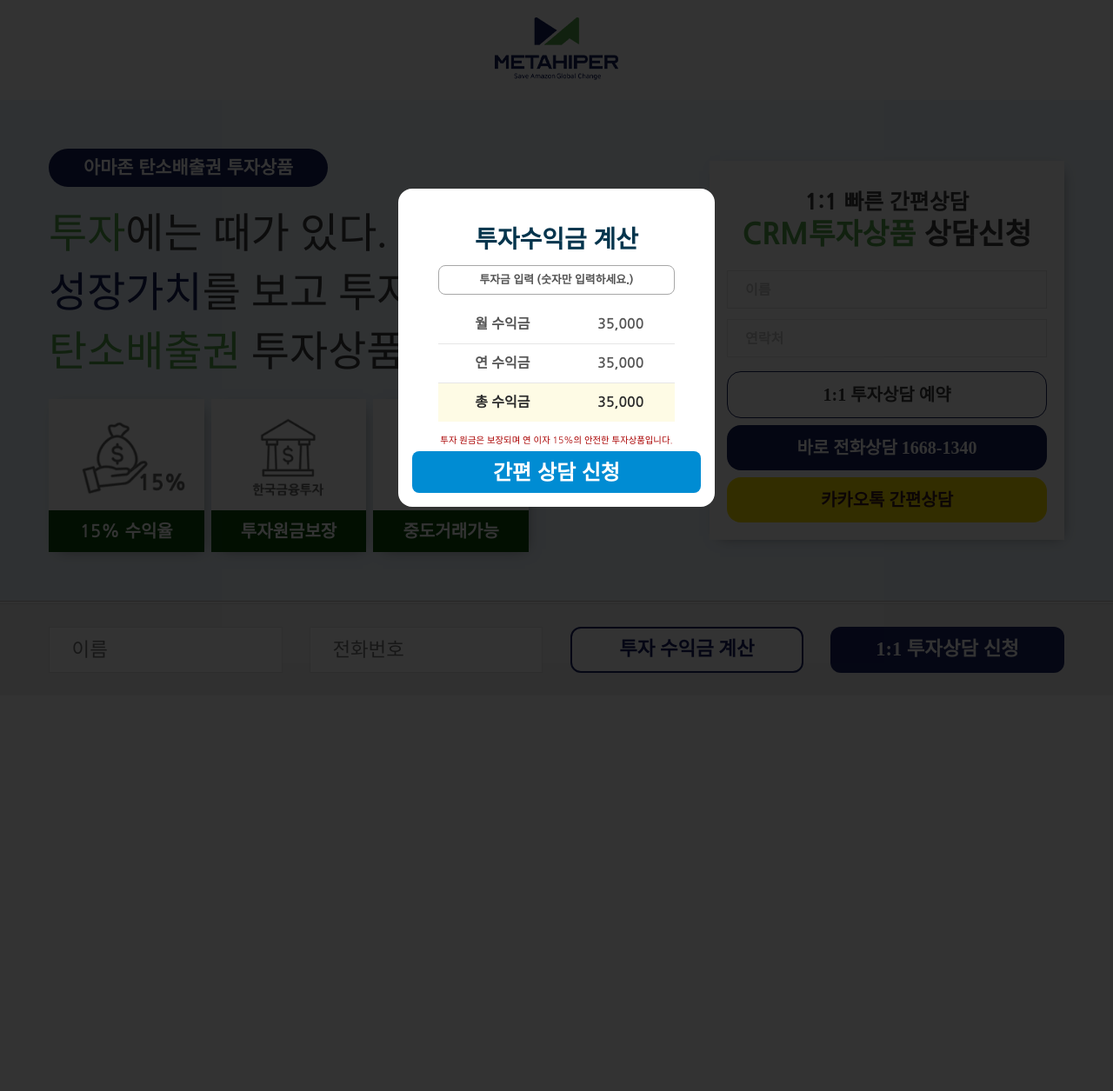
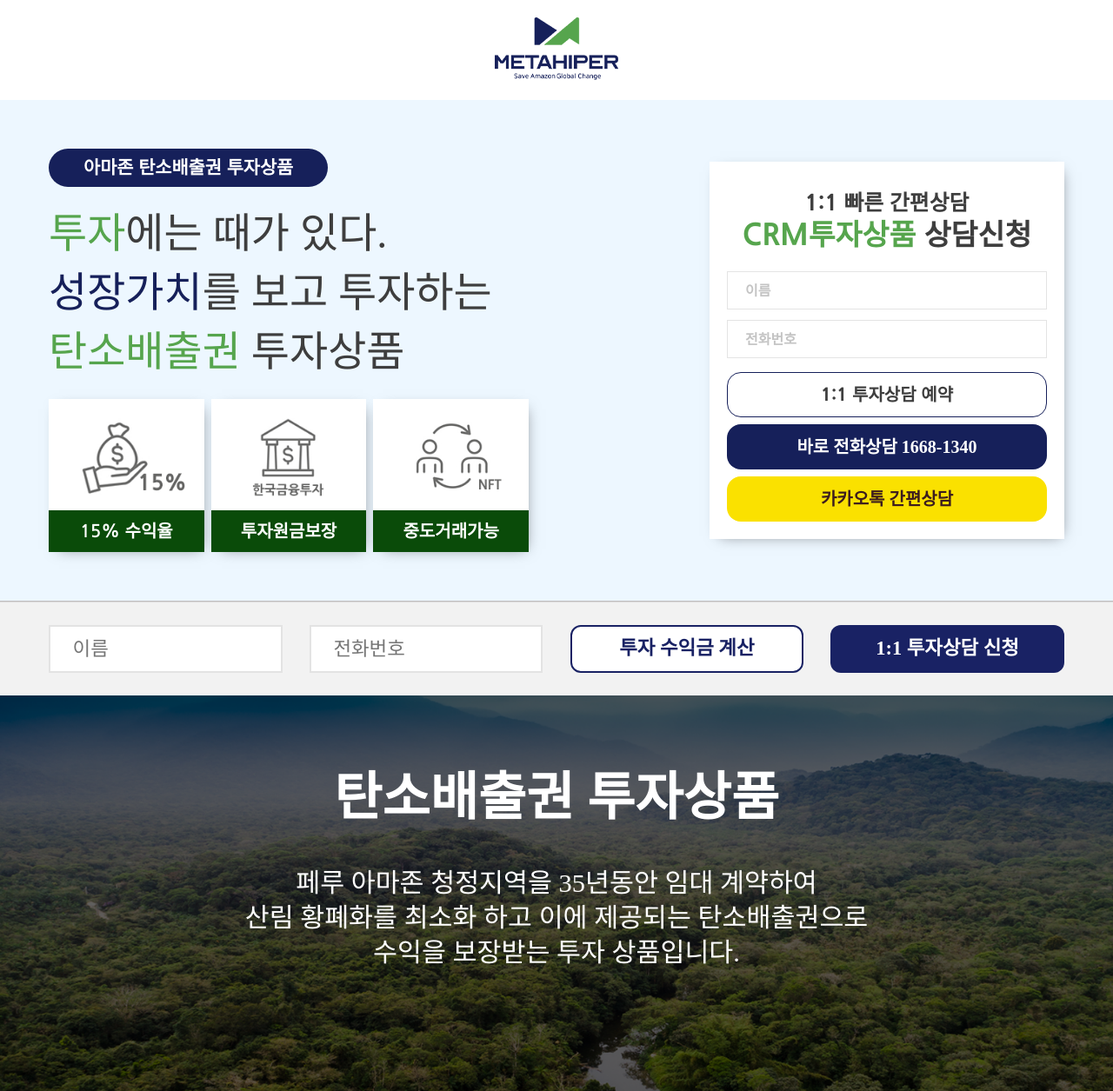
Before and after one commit to kse012050/METAHIPER, a PHP site: page / in a window 1280 px wide. Shown: the top 1255 px of the page at 87% size. Before the commit the page ends 774 px from the top, so only its background shows below. Run offline with PHP 8.4, Linux system fonts and the light colour scheme; some web fonts are replaced.

Commit message:
input 유효성 완료

```diff
--- a/css/global.css
+++ b/css/global.css
@@ -44,6 +44,9 @@
  mark.green{color: #56a54d;}
  mark.blue{color: #16205a;}
 
+ input[type="text"]{border: 2px solid #e3e3e3; box-sizing: border-box;}
+ input[type="text"].error{border: 2px solid red; outline-color: red; border-radius: 5px;}
+
 @media screen and (min-width : 1101px) {
     @media screen and (min-width : 1241px) {
         html{font-size: 12.8px;}
@@ -71,7 +74,7 @@
     .bottomFix{position: fixed; bottom: 0; left: 0; width: 100%; z-index: 100; background-color: #f2f2f2; padding: 2rem 0; border-top: 1px solid #dbdbdb;}
     .bottomFix fieldset{display: flex; justify-content: space-between;}
     .bottomFix fieldset *{width: 23%; font-size: 1.750rem;}
-    .bottomFix fieldset input[type="text"]{border: 1px solid #e3e3e3; padding: 1rem 2rem; box-sizing: border-box;}
+    .bottomFix fieldset input[type="text"]{padding: 1rem 2rem; box-sizing: border-box;}
     .bottomFix fieldset :is(button , input[type="submit"]){font-weight: 700; border-radius: 0.938rem; box-sizing: border-box;}
     .bottomFix fieldset button{color: #192264; border:2px solid #192264; background-color: white;}
     .bottomFix fieldset input[type="submit"]{background-color: #192264; color: white; border: none;}
--- a/css/mobile.css
+++ b/css/mobile.css
@@ -43,14 +43,14 @@
     .topArea > div form fieldset strong{display: block; font-size: 1.938rem; font-weight: 800; color: #3e3e3e; text-align: center; margin-bottom: 1.875rem;}
     .topArea > div form fieldset strong span{display: block; font-size: 2.625rem; margin-top: 0.625rem;}
     .topArea > div form fieldset input{width: 100%; height: 3.438rem; border: 1px solid #e4e4e4; box-sizing: border-box; font-size: 1.250rem; font-weight: 700; padding: 0 1.563rem;}
-    .topArea > div form fieldset input:not(:last-of-type){margin-bottom: 0.938rem;}
-    .topArea > div form fieldset input:last-of-type{margin-bottom: 1.250rem;}
+    .topArea > div form fieldset input:first-of-type{margin-bottom: 0.938rem;}
     .topArea > div form fieldset input::placeholder{color: #c4c4c4;}
-    .topArea > div form fieldset a{display: block; font-size: 1.563rem; font-weight: 800; line-height: 4.063rem; text-align: center; border-radius: 1.250rem;}
+    .topArea > div form fieldset :is(a , input[type="submit"]){display: block; font-size: 1.563rem; font-weight: 800; text-align: center; border-radius: 1.250rem;}
     .topArea > div form fieldset a:not(:last-of-type){margin-bottom: 0.625rem;}
-    .topArea > div form fieldset a:nth-of-type(1){color: #3e3e3e; border: 2px solid #16205a;}
-    .topArea > div form fieldset a:nth-of-type(2){background-color: #16205a; color: white;}
-    .topArea > div form fieldset a:nth-of-type(3){background-color: #fae100; color: #3c1d1e;}
+    .topArea > div form fieldset input[type="submit"]{color: #3e3e3e; background-color: transparent; height: 4.063rem; border: 2px solid #16205a; margin-top: 1.250rem; margin-bottom: 0.625rem;}
+    .topArea > div form fieldset a{line-height: 4.063rem;}
+    .topArea > div form fieldset a:nth-of-type(1){background-color: #16205a; color: white;}
+    .topArea > div form fieldset a:nth-of-type(2){background-color: #fae100; color: #3c1d1e;}
 
     /* 메뉴 */
     nav{display: none; background-color: #f4f4f4; position: sticky; top: 0; z-index: 1000;}
--- a/css/page.css
+++ b/css/page.css
@@ -15,15 +15,16 @@
     .topArea > div form fieldset{width: 31.875rem; padding: 2.813rem 1.563rem 1.563rem; box-sizing: border-box; background-color: white; box-shadow: 0.313rem 0.313rem 1.250rem -0.625rem rgba(0, 0, 0, 0.5);}
     .topArea > div form fieldset strong{display: block; font-size: 1.938rem; font-weight: 800; color: #3e3e3e; text-align: center; margin-bottom: 1.875rem;}
     .topArea > div form fieldset strong span{display: block; font-size: 2.625rem; margin-top: 0.625rem;}
-    .topArea > div form fieldset input{width: 100%; height: 3.438rem; border: 1px solid #e4e4e4; box-sizing: border-box; font-size: 1.250rem; font-weight: 700; padding: 0 1.563rem;}
-    .topArea > div form fieldset input:not(:last-of-type){margin-bottom: 0.938rem;}
-    .topArea > div form fieldset input:last-of-type{margin-bottom: 1.250rem;}
+    .topArea > div form fieldset input[type="text"]{width: 100%; height: 3.438rem; box-sizing: border-box; font-size: 1.250rem; font-weight: 700; padding: 0 1.563rem;}
+    .topArea > div form fieldset :where(input[type="text"]){border: 1px solid #e4e4e4;}
+    .topArea > div form fieldset input[type="text"]:first-of-type{margin-bottom: 0.938rem;}
     .topArea > div form fieldset input::placeholder{color: #c4c4c4;}
-    .topArea > div form fieldset a{display: block; font-size: 1.563rem; font-weight: 800; line-height: 4.063rem; text-align: center; border-radius: 1.250rem;}
+    .topArea > div form fieldset :is(a , input[type="submit"]){display: block; font-size: 1.563rem; font-weight: 800; text-align: center; border-radius: 1.250rem;}
+    .topArea > div form fieldset input[type="submit"]{width: 100%; height: 4.063rem; color: #3e3e3e; background-color: transparent; border: 0.125rem solid #16205a; margin-bottom: 0.625rem; margin-top: 1.250rem;}
+    .topArea > div form fieldset a{line-height: 4.063rem;}
     .topArea > div form fieldset a:not(:last-of-type){margin-bottom: 0.625rem;}
-    .topArea > div form fieldset a:nth-of-type(1){color: #3e3e3e; border: 0.125rem solid #16205a;}
-    .topArea > div form fieldset a:nth-of-type(2){background-color: #16205a; color: white;}
-    .topArea > div form fieldset a:nth-of-type(3){background-color: #fae100; color: #3c1d1e;}
+    .topArea > div form fieldset a:nth-of-type(1){background-color: #16205a; color: white;}
+    .topArea > div form fieldset a:nth-of-type(2){background-color: #fae100; color: #3c1d1e;}
 
     /* 메뉴 */
     nav{background-color: #f4f4f4; position: sticky; top: 0; z-index: 100;}
@@ -54,7 +55,7 @@
     .productArea > ol > li > div ol li{font-size: 2.188rem; padding: 3.125rem; border-radius: 10rem; box-shadow: 0.313rem 0.313rem 1.250rem -0.625rem rgba(0, 0, 0, 0.5);}
     .productArea > ol > li > div ol li:not(:last-child){margin-bottom: 2.500rem;}
     .productArea > ol > li.revenueArea div{padding-bottom: 31.250rem; background: url('../images/revenueImg.png') no-repeat center bottom / 85%;}
-    .productArea > ol > li.investArea > div .popupArea{display: flex;}
+    .productArea > ol > li.investArea > div .popupArea{}
     .productArea > ol > li.investArea > div .popupArea > div{padding: 3.438rem 1.250rem 1.250rem;  text-align: center;}
     .productArea > ol > li.investArea > div .popupArea > div fieldset legend{display: block; font-size: 2.188rem; font-weight: 800; color: #05354d; margin-bottom: 1.250rem;}
     .productArea > ol > li.investArea > div .popupArea > div fieldset input[type="text"]{width: 21.250rem; height: 2.625rem; border: 1px solid #a7a7a7; border-radius: 0.625rem; text-align: center; box-sizing: border-box; margin-bottom: 0.938rem;}
@@ -96,14 +97,13 @@
     .productArea > ol > li.uproarArea div{padding-bottom: 26.875rem; background: url('../images/uproarImg.png') no-repeat center bottom / 90%;}
     .productArea .bottomBG{padding: 8.125rem 0; background: url('../images/bottom-bg.png') no-repeat center / cover;}
     .productArea .bottomBG figcaption{max-width: 70.938rem; margin: 0 auto;}
-    .productArea .bottomBG figcaption input{border: none;}
     .productArea .bottomBG figcaption legend{font-size: 3.500rem; font-weight: 800; color: white; margin-bottom: 3.438rem;}
     .productArea .bottomBG figcaption legend small{display: block; font-size: 1.875rem; margin-bottom: 1.250rem;}
     .productArea .bottomBG figcaption ul{display: flex; justify-content: space-between; margin-bottom: 3.125rem;}
     .productArea .bottomBG figcaption ul li{width: 44.5%;}
     .productArea .bottomBG figcaption ul li input{font-size: 1.875rem; font-weight: 700; width: 100%; height: 5.625rem; padding: 0 2.500rem; box-sizing: border-box; border-radius: 10rem;}
     .productArea .bottomBG figcaption ul li input::placeholder{color: rgba(0, 0, 0, 0.7);}
-    .productArea .bottomBG figcaption input[type="submit"]{display: block; font-size: 2.313rem; font-weight: 700; color: white; width: 22.500rem; line-height: 5.000rem; background-color: rgba(0, 0, 0, 0.5); margin: 0 auto; border-radius: 10rem;}
+    .productArea .bottomBG figcaption input[type="submit"]{display: block; border: none; font-size: 2.313rem; font-weight: 700; color: white; width: 22.500rem; line-height: 5.000rem; background-color: rgba(0, 0, 0, 0.5); margin: 0 auto; border-radius: 10rem;}
     .productArea > ol > li.locationArea div h3{margin-bottom: 1.875rem;}
     .productArea > ol > li.locationArea div p{margin-bottom: 3.750rem;}
     .productArea > ol > li.locationArea div iframe{width: 100%;}
--- a/index.html
+++ b/index.html
@@ -20,13 +20,6 @@
         <div class="contentSize">
             <div class="leftArea">
                 <h2>아마존 탄소배출권 투자상품</h2>
-                <!-- <div class="textBox">
-                    <p>
-                        <mark class="green">투자</mark>에는 때가 있다.<br>
-                        <mark class="blue">성장가치</mark>를 보고 투자하는<br>
-                        <mark class="green">탄소배출권</mark> 투자상품
-                    </p>
-                </div> -->
                 <div class="swiper topSwiper">
                     <div class="swiper-wrapper">
                         <div class="swiper-slide">
@@ -63,9 +56,9 @@
                         1:1 빠른 간편상담
                         <span><mark class="green">CRM투자상품</mark> 상담신청</span>
                     </strong>
-                    <input type="text" placeholder="이름">
-                    <input type="text" placeholder="연락처">
-                    <a href="">1:1 투자상담 예약</a>
+                    <input type="text" placeholder="이름" data-input="name" maxlength="6">
+                    <input type="text" placeholder="전화번호" data-input="mobile" maxlength="11">
+                    <input type="submit" value="1:1 투자상담 예약">
                     <a href="tel:+8216681340">바로 전화상담 1668-1340</a>
                     <a href="http://pf.kakao.com/_zTKrxj/chat">카카오톡 간편상담</a>
                 </fieldset>
@@ -311,10 +304,10 @@
                     </legend>
                     <ul>
                         <li>
-                            <input type="text" placeholder="이름">
+                            <input type="text" placeholder="이름" data-input="name" maxlength="6">
                         </li>
                         <li>
-                            <input type="text" placeholder="연락처">
+                            <input type="text" placeholder="전화번호" data-input="mobile" maxlength="11">
                         </li>
                     </ul>
                     <input type="submit" value="상담 예약하기">
@@ -375,8 +368,8 @@
         <div class="contentSize">
             <form>
                 <fieldset>
-                    <input type="text" placeholder="이름" class="desktop">
-                    <input type="text" placeholder="전화번호" class="desktop">
+                    <input type="text" placeholder="이름" class="desktop" data-input="name" maxlength="6">
+                    <input type="text" placeholder="전화번호" class="desktop" data-input="mobile" maxlength="11">
                     <button data-popupOpen="revenue">투자 수익금 계산</button>
                     <input type="submit" value="1:1 투자상담 신청">
                 </fieldset>
@@ -392,8 +385,8 @@
                         연락처 남겨주시면<br>
                         전문 상담원이 연락 드릴게요!
                     </legend>
-                    <input type="text" placeholder="이름">
-                    <input type="text" placeholder="연락처">
+                    <input type="text" placeholder="이름" class="desktop" data-input="name" maxlength="6">
+                    <input type="text" placeholder="전화번호" class="desktop" data-input="mobile" maxlength="11">
                     <input type="submit" value="빠른상담 신청하기">
                     <a href="">카톡으로 물어보기</a>
                 </fieldset>
```
Also changed, not shown: js/common.js (+97 -83 lines), 서버/send_email.php (line endings or trailing spaces).
